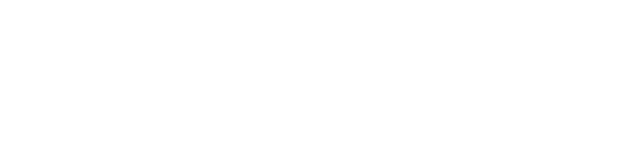
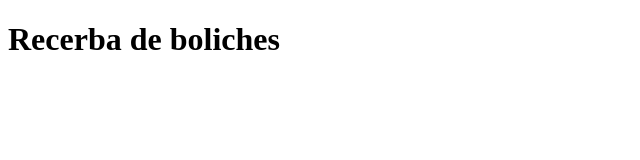
Before and after one commit to Alejo-San-Sebastian/final, a plain HTML site: page index.html in a window 1280 px wide. Shown: the whole page, without its empty margins (0-640 px from the left). Drawn offline with Linux system fonts and the light colour scheme.

Commit message:
se agrego titulo al index

```diff
--- a/index.html
+++ b/index.html
@@ -5,6 +5,6 @@
         <title>boleteria</title>
     </head>
     <body>
-
+        <h1>Recerba de boliches</h1>
     </body>
 </html>
```
